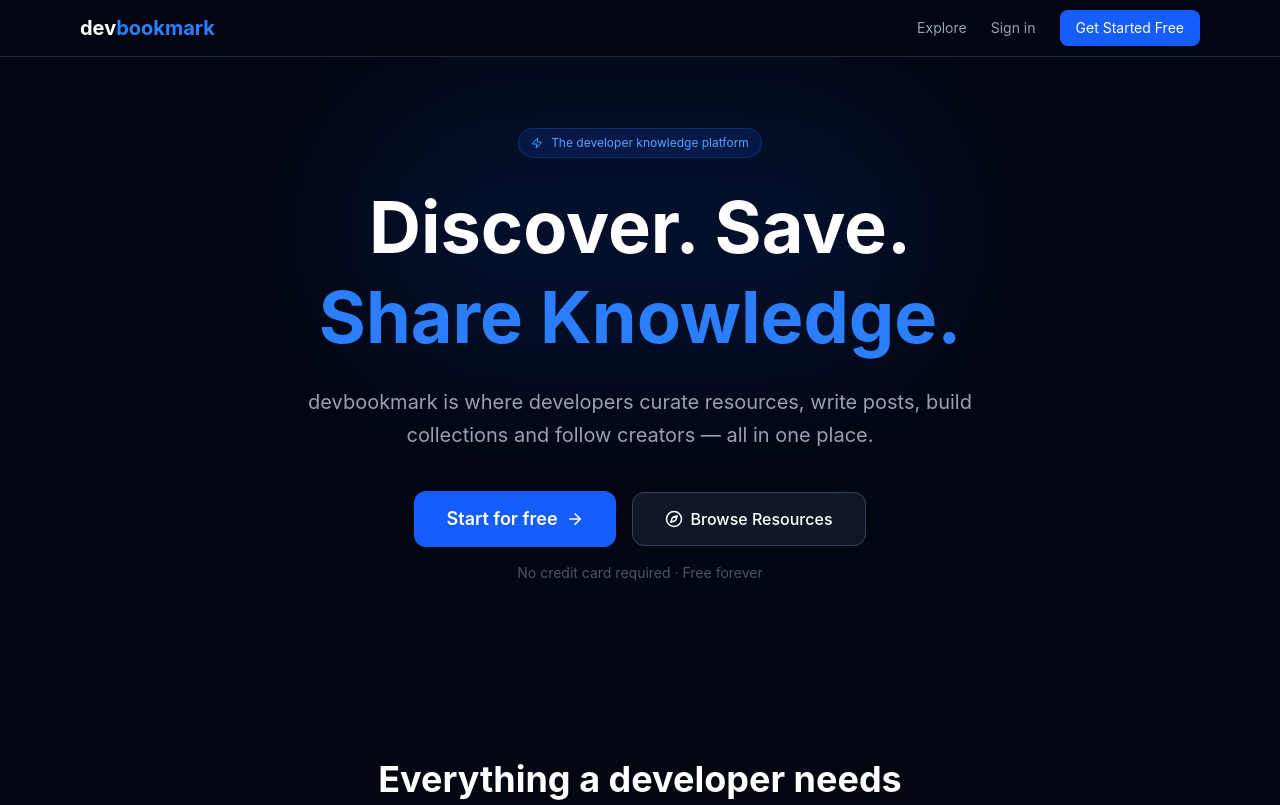
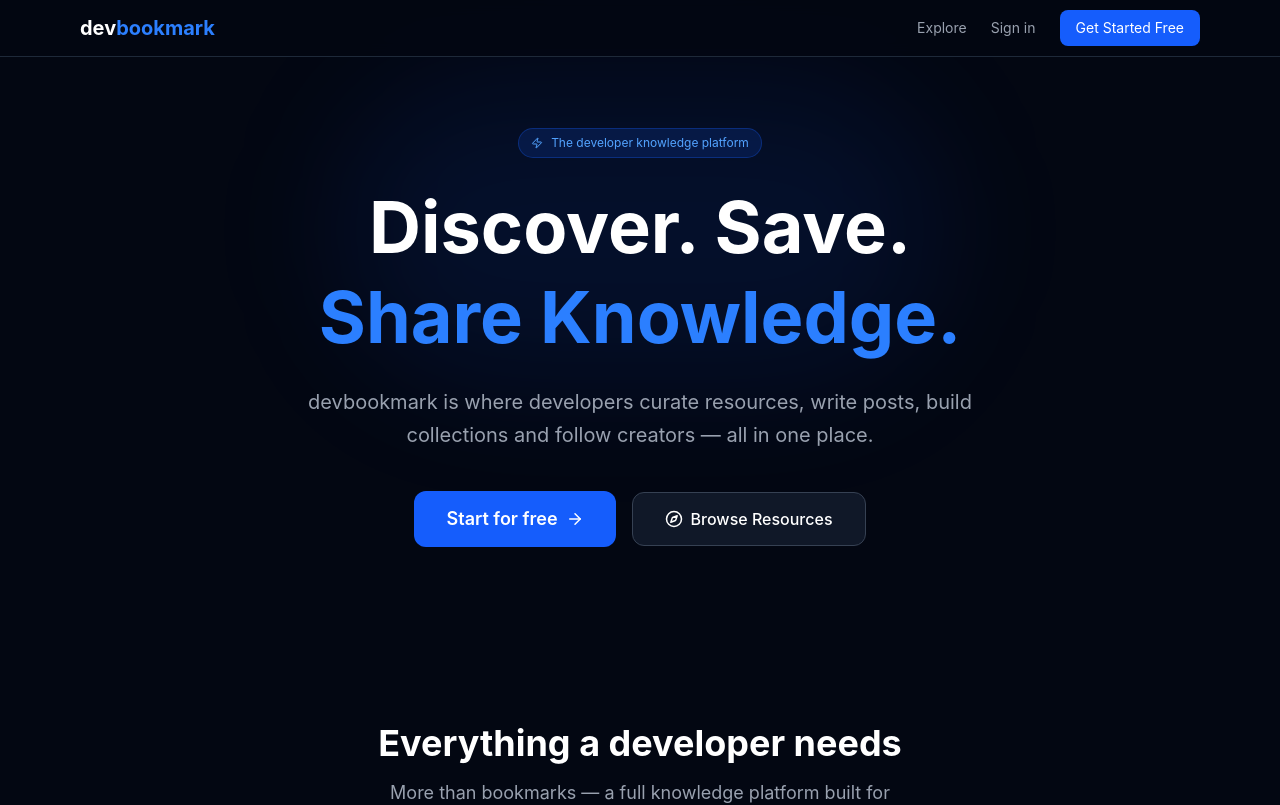
Before and after one commit to Siddhi-1711/devbookmark-frontend, a React (Vite) app: page / in a window 1280 px wide. Shown: the top 805 px of the page. Built offline with nearby package versions, Linux system fonts and the light colour scheme; no server answers.

Commit message:
Fix landing page

```diff
--- a/src/pages/LandingPage.jsx
+++ b/src/pages/LandingPage.jsx
@@ -50,7 +50,7 @@
             </Link>
           </div>
 
-          <p className="text-gray-600 text-sm mt-4">No credit card required · Free forever</p>
+
         </div>
       </section>
 
```
